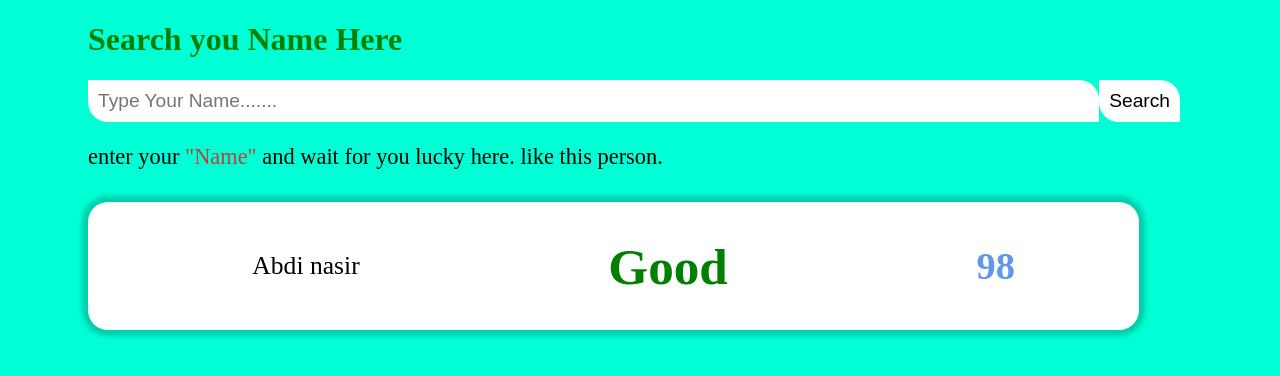
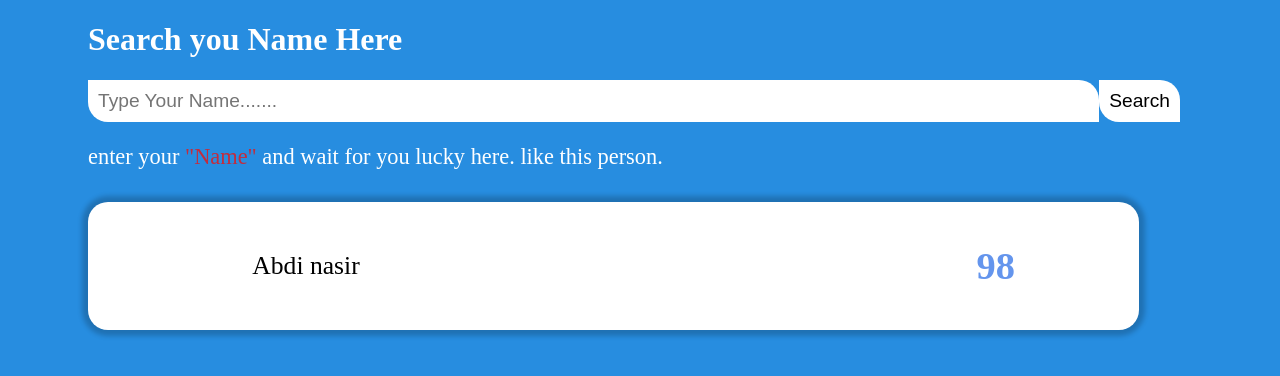
Before and after one commit to homecodepeter/practice-github, a plain HTML site: page index.html in a window 1280 px wide. Shown: the top 376 px of the page. Drawn offline with Linux system fonts and the light colour scheme.

Commit message:
some of color are chg

```diff
--- a/style.css
+++ b/style.css
@@ -1,5 +1,5 @@
 body{
-    background: rgb(0, 255, 213);
+    background: rgb(39, 141, 224);
     overflow-x: hidden;
 }
 .main{
@@ -24,7 +24,7 @@ ul{
     box-shadow: 0 0 5px 6px rgba(0,0,0,0.2);
 }
 h1{
-    color: green;
+    color: #fff;
 }
 h3{
     color: red;
@@ -32,6 +32,7 @@ h3{
 p{
     margin-bottom: 2rem;
     font-size: 1.4rem;
+    color: #fff;
 }
 /* h4{
     color: red;
```
